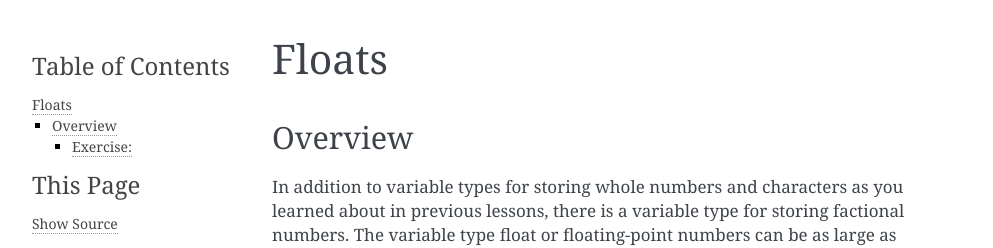
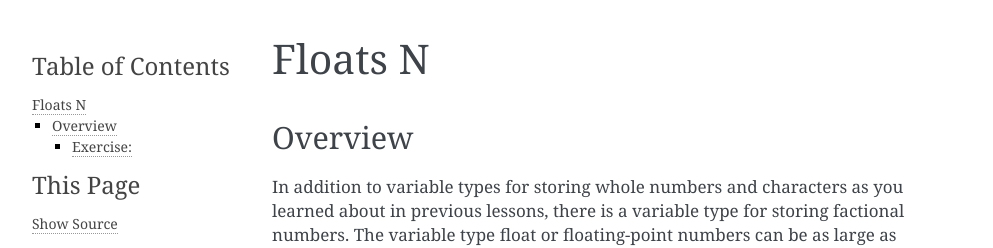
Before and after one commit to maxtkc/mvths-wiki, a Sphinx documentation site: the page built from docs/020b-floats.rst, in a window 1280 px wide. Shown: the top 248 px of the page, without its empty margins (148-1141 px from the left). Built offline with Sphinx 7.4.7, drawn with Linux system fonts in a browser that asks for light colours; pages that are not in the unit, such as notebooks, are missing from menus.

```diff
--- a/docs/020b-floats.rst
+++ b/docs/020b-floats.rst
@@ -1,4 +1,4 @@
-Floats
+Floats N
 ==============================
 
 Overview
```
